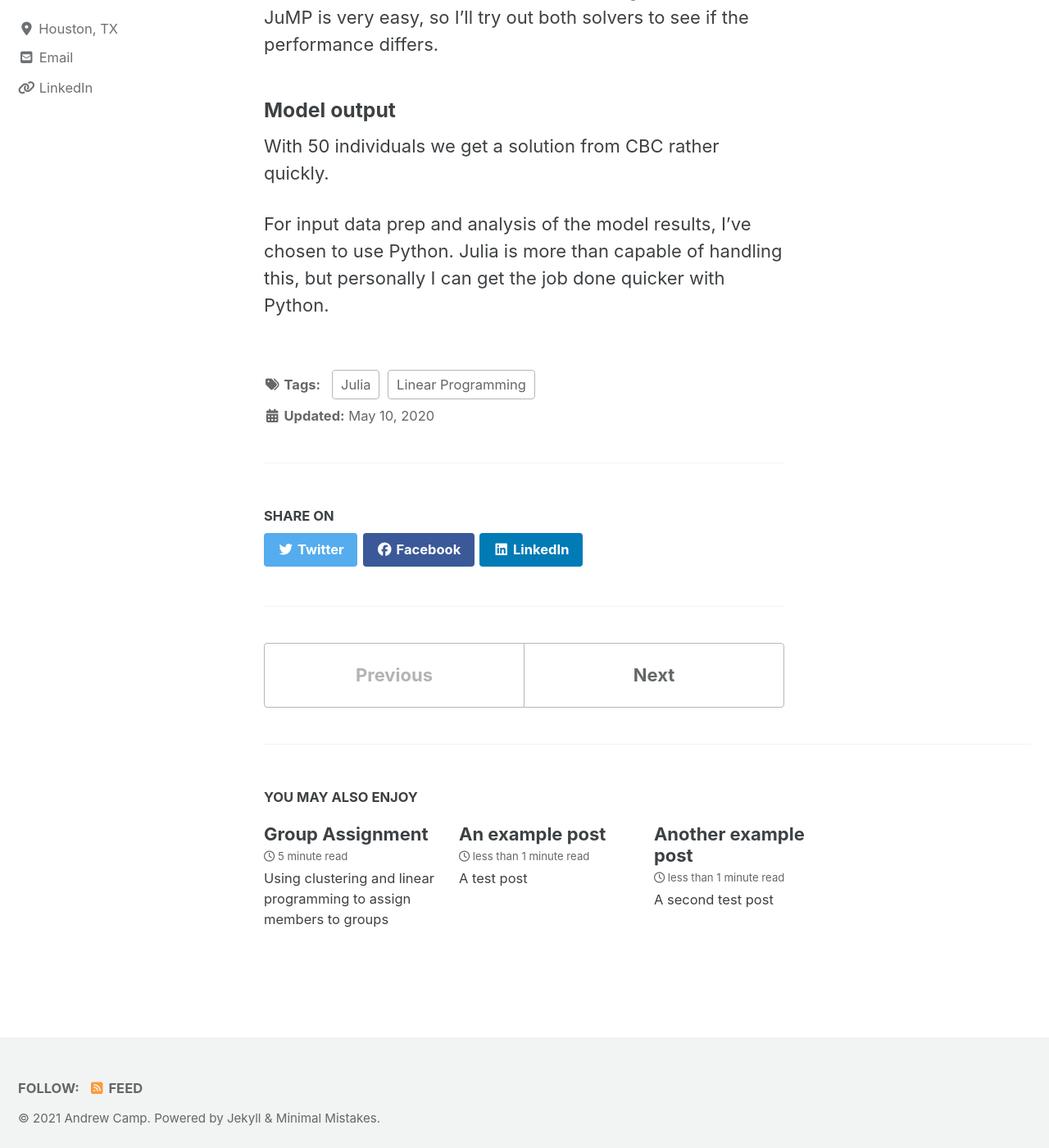
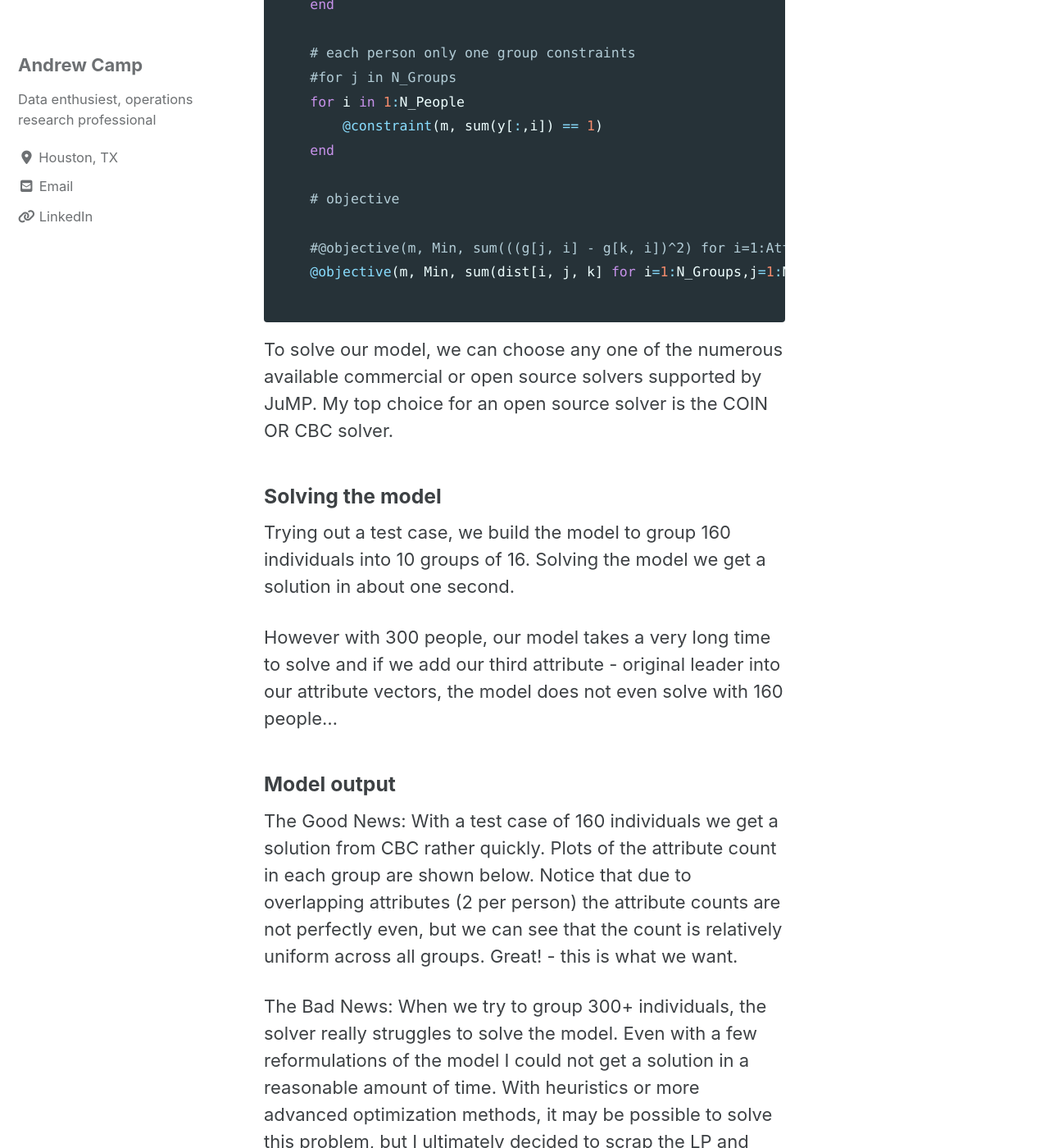
Before and after one commit to andrewdcamp/andrewdcamp.github.io, a Jekyll site: the page built from _posts/2020-01-10-Group-Assignment_1.md, in a window 1280 px wide and 1400 px high, scrolled down 6986 px. Shown: the whole window at 82% size. Built offline with Jekyll 4.4.1, drawn with Linux system fonts in a browser that asks for light colours; cached includes are drawn as plain includes; nearby versions of some CDN libraries; some of the changed text lies outside the part shown.

Commit message:
Group-Assingment-1 update 1_02

````diff
--- a/_posts/2020-01-10-Group-Assignment_1.md
+++ b/_posts/2020-01-10-Group-Assignment_1.md
@@ -19,20 +19,11 @@
 
 ## Problem solving approach
 ### Maximizing diversity
-There are several ways we could approach measuring difference within each group. Instead of maximizing the differences within each group, we can alternatively choose to minimize the difference in composition between all groups. I.e. when all groups are relatively similar in composition, our individuals will be effectively "mixed up."
+There are several ways we could approach measuring difference within each group. Instead of maximizing the differences within each group, we can alternatively choose to minimize the difference in composition between each group and a calulcated "ideal" number for each group. I.e. when all groups are relatively similar in composition, our individuals will be effectively "mixed up".
 
 ### Formulating an approach
 Each individual will be assigned a one hot coded vector to represent their respective attributes.
 To measure a group's composition, each group will have a statistic representing the sum of vectors of individuals assigned to the group.
-
-The task of our model will be to choose which individuals are assigned to each group in order to minimize the difference in composition between all groups. We can achieve this by minimizing the sum of the L1 norm (Manhattan or Taxicab distance) between each pair of group statistics. Of course we still need to obey the group size constraints.
-
-A sketch of this representation:
-
-In more concrete terms, we can formulate the problem as follows:
-
-### Linearization
-Manhattan distance takes the sum of absolute values of distances between vectors. Absolute value is non-linear and therefore we cannot directly implement our objective function via linear programming. To get around this issue, we need to linearize our objective using the approach below:
 
 ### The data
 The non-profit has an internal system where sign up data with the list of the upcoming year’s members can be found along with their denomination, age group, and their leader from last year.
@@ -47,6 +38,7 @@
 | Nicolls, Sarah    | 1965-1980(Generation X) | Non Denominational | Speakman, Rebecca  |
 | Fort, Kristyn     | 1965-1980(Generation X) | Methodist          | Chapman, Sarah     |
 
+For input data prep and analysis of the model results, I've chosen to use Python. Julia is more than capable of handling this, but personally I can get the job done quicker with Python.
 
 We can one hot encode each individuals attributes to construct a vector describing each of them.
 
@@ -70,6 +62,19 @@
     df_oneHot.to_csv("/Users/andrewcamp/Documents/Python/CoreGroupOpt/df_optInput.csv", index = False)
 
 ```
+
+The task of our model will be to choose which individuals are assigned to each group in order to minimize the difference in composition between all groups. We can achieve this by minimizing the sum of the L1 norm (Manhattan or Taxicab distance) between each group statistic and a calculated vector of ideal attribute counts. Of course we still need to obey the group size constraints.
+
+A sketch of this representation:
+
+In more concrete terms, we can formulate the problem as follows:
+
+
+### Linearization
+Manhattan distance takes the sum of absolute values of distances between vectors. Absolute value is non-linear and therefore we cannot directly implement our objective function via linear programming. To get around this issue, we need to linearize our objective using the approach below:
+
+### Slack variables
+We want our groups to be as close to our specified group size as possible, but we will inevitably have a few extra individuals left over. Rather than forcing an exact group size constraint, we add the slack variables s1 and s2 to allow the model to place extra individuals somewhere, but we add our slack variables to the objective with coefficients of 1000 to make sure the model has a strong preference for equal sized groups.
 
 ### Model implementation
 To solve the problem we can formulate a linear optimization model. A modeling language and external solver are needed to build and solve the model. There are numerous tools in various languages for LP modeling. My favorite is Julia's JuMP package, which I've used here to formulate the LP.
@@ -139,9 +144,22 @@
 
 ```
 
-To solve our model, we can choose any one of the numerous available commercial or open source solvers supported by JuMP. My top choice for an open source solver is the COIN OR CBC solver. I happen to have a license for the commercial Gurobi solver as well. Switching the solver in JuMP is very easy, so I'll try out both solvers to see if the performance differs.
+To solve our model, we can choose any one of the numerous available commercial or open source solvers supported by JuMP. My top choice for an open source solver is the COIN OR CBC solver.
+
+### Solving the model
+Trying out a test case, we build the model to group 160 individuals into 10 groups of 16.
+Solving the model we get a solution in about one second.
+
+However with 300 people, our model takes a very long time to solve and if we add our third attribute - original leader into our attribute vectors, the model does not even solve with 160 people...
 
 ### Model output
-With 50 individuals we get a solution from CBC rather quickly.
+The Good News:
+With a test case of 160 individuals we get a solution from CBC rather quickly. Plots of the attribute count in each group are shown below. Notice that due to overlapping attributes (2 per person) the attribute counts are not perfectly even, but we can see that the count is relatively uniform across all groups. Great! - this is what we want.
 
-For input data prep and analysis of the model results, I've chosen to use Python. Julia is more than capable of handling this, but personally I can get the job done quicker with Python.
+The Bad News:
+When we try to group 300+ individuals, the solver really struggles to solve the model. Even with a few reformulations of the model I could not get a solution in a reasonable amount of time. With heuristics or more advanced optimization methods, it may be possible to solve this problem, but I ultimately decided to scrap the LP and start over with a clustering approach in R which you can read about in Part II of this post.
+
+###Concluding thoughts
+Though I was a bit disappointed not to solve this problem on the first try, though even in academic literature this type of grouping problem is nowhere near trivial. This was a great exercise in implementing a mathematical formulation to solve a real problem and I've become a big fan of using JuMP optimization modeling.
+
+Check out Part II of this post to read about the alternative solution using clustering in R. (Spoiler - the second approach was successful)
````
